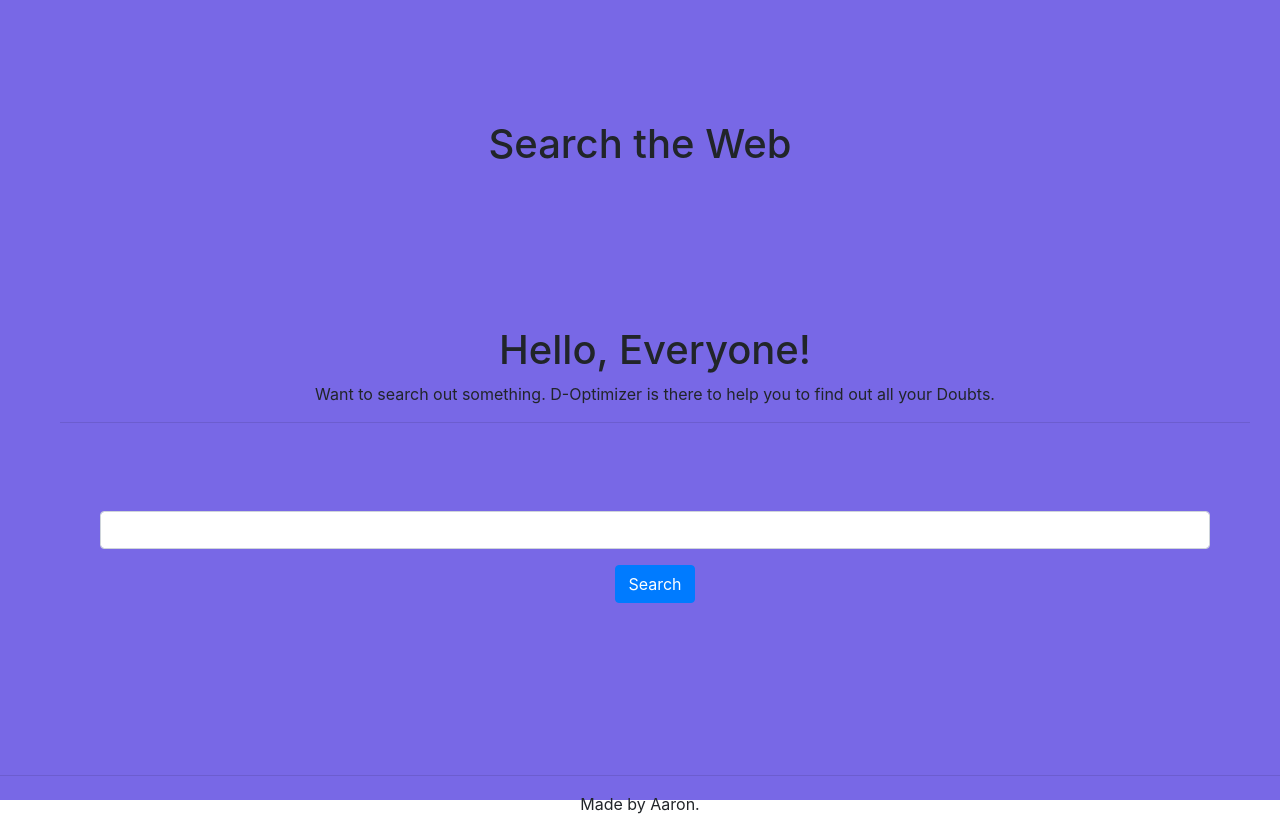
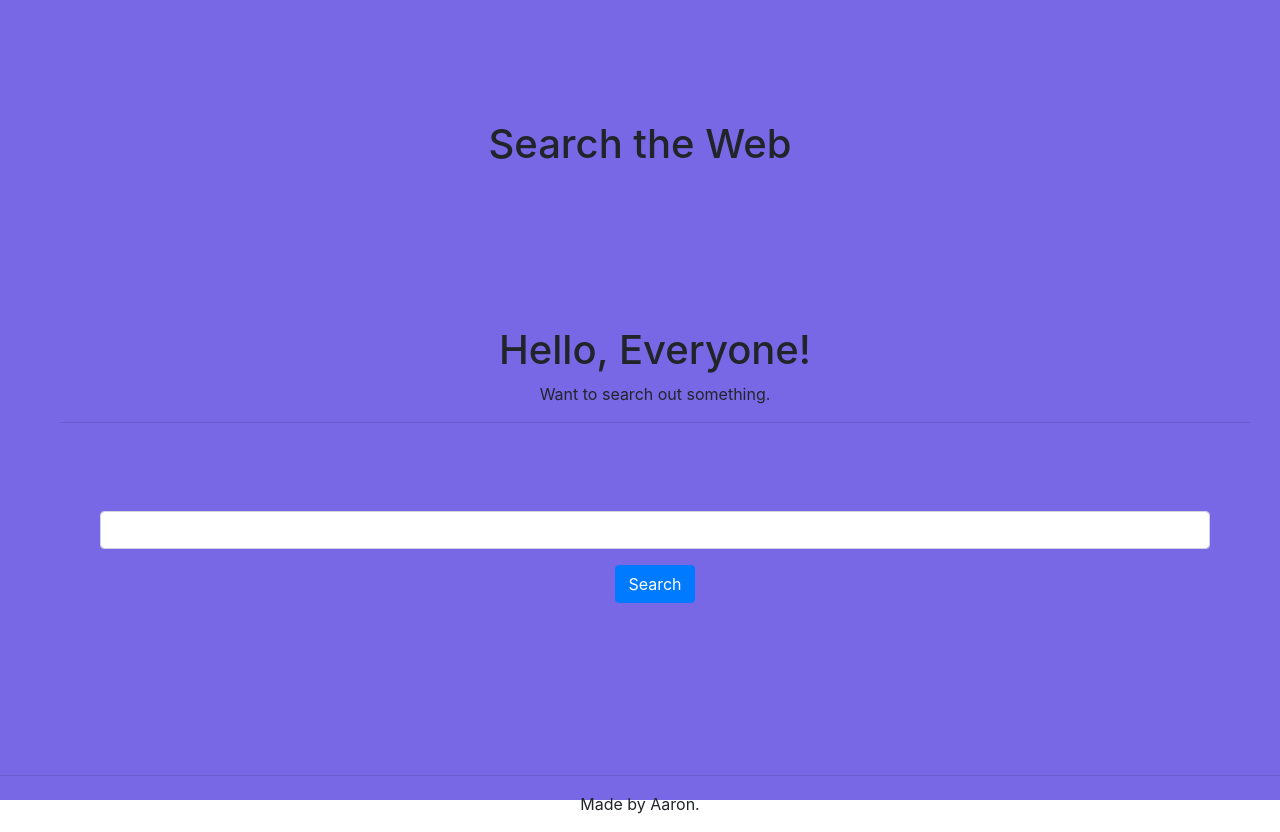
Before and after one commit to aaron-creator/Search-Engine, a React (Create React App) app: page / in a window 1280 px wide. Built offline with nearby package versions, Linux system fonts and the light colour scheme.

Commit message:
changes edited

```diff
--- a/src/components/Home.js
+++ b/src/components/Home.js
@@ -1,6 +1,5 @@
 import React from "react";
 import { Component } from "react";
-import Jumbotron from "react-bootstrap/Jumbotron";
 
 import "bootstrap/dist/css/bootstrap.min.css";
 class Home extends Component {
@@ -39,12 +38,10 @@ class Home extends Component {
   render() {
     return (
       <div className="SearchBoxHolder">
-
         <div className="headlabelcontainer">
           <h1 className="headlabel">Hello, Everyone!</h1>
           <p className="para">
-              Want to search out something. D-Optimizer is there to help you to
-              find out all your Doubts.
+            Want to search out something.
           </p>
         </div>
         <hr></hr>
@@ -68,12 +65,11 @@ class Home extends Component {
                   type="submit"
                   className="btn btn-primary"
                   value="Search"
-                /></center>
-
+                />
+              </center>
             </div>
           </form>
         </div>
-
       </div>
     );
   }
```
Lines whose indentation alone changed are shown as unchanged.
